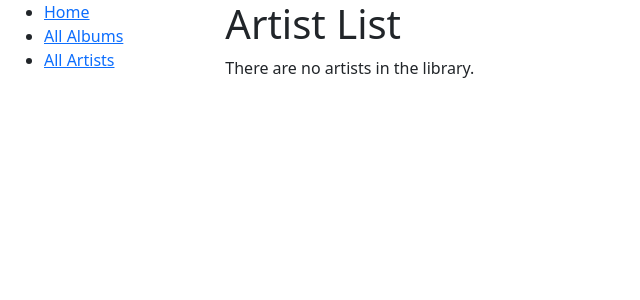
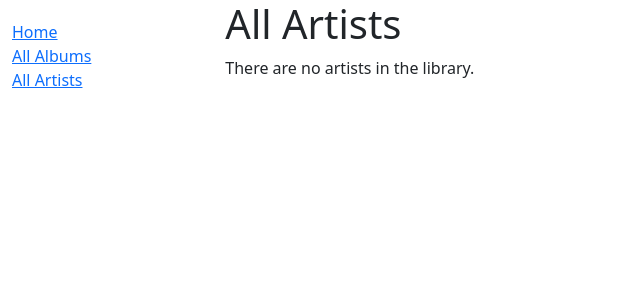
Before and after one commit to Momentum-Team-14/django-music-collection-Tomtuhtomtom, a Django app: page /albums/artists/ in a window 1280 px wide. Shown: the top 300 px of the page, without its empty margins (0-640 px from the left). Run offline with Django 4.2, Linux system fonts and the light colour scheme; data that the repository does not hold is empty.

Commit message:
linked css and fixed artist detail link

```diff
--- a/albums/templates/albums/album_detail.html
+++ b/albums/templates/albums/album_detail.html
@@ -3,7 +3,7 @@
 {% block content %}
     <h1>Title: {{ album.title }}</h1>
 
-    <p><strong>Artist:</strong> <a href="{% url 'artists' %}">{{ album.artist }}</a></p>
+    <p><strong>Artist:</strong> <a href="{% url 'artist-detail' album.artist.pk %}">{{ album.artist }}</a></p>
     <p><strong>Created at:</strong> {{ album.created_at }}</a></p>
 
 {% endblock %}
--- a/albums/templates/albums/album_list.html
+++ b/albums/templates/albums/album_list.html
@@ -1,12 +1,12 @@
 {% extends "base_generic.html" %}
 
 {% block content %}
-    <h1>Album List</h1>
+    <h1>All Albums</h1>
     {% if album_list %}
     <ul>
         {% for album in album_list %}
             <li>
-                <a href="{{ album.get_absolute_url }}">{{ album.title }}</a> ({{album.artist}})
+                <a href="{{ album.get_absolute_url }}">{{ album.title }}</a> by {{album.artist}}
             </li>
         {% endfor %}
     </ul>
--- a/albums/templates/albums/artist_list.html
+++ b/albums/templates/albums/artist_list.html
@@ -1,12 +1,12 @@
 {% extends "base_generic.html" %}
 
 {% block content %}
-    <h1>Artist List</h1>
+    <h1>All Artists</h1>
     {% if artist_list %}
     <ul>
         {% for artist in artist_list %}
             <li>
-                <a href="{{ artist.get_absolute_url }}">{{ artist.name }}</a> ({{album.title}})  <!--not sure about this line-->
+                <a href="{{ artist.get_absolute_url }}">{{ artist.name }}</a>
             </li>
         {% endfor %}
     </ul>
--- a/albums/templates/base_generic.html
+++ b/albums/templates/base_generic.html
@@ -1,3 +1,4 @@
+{% load static %}
 <!DOCTYPE html>
 <html lang="en">
 <head>
@@ -6,7 +7,6 @@
     <meta name="viewport" content="width=device-width, initial-scale=1">
     <link href="https://cdn.jsdelivr.net/npm/bootstrap@5.1.3/dist/css/bootstrap.min.css" rel="stylesheet" integrity="sha384-1BmE4kWBq78iYhFldvKuhfTAU6auU8tT94WrHftjDbrCEXSU1oBoqyl2QvZ6jIW3" crossorigin="anonymous">
     <!-- Add additional CSS in static file -->
-    {% load static %}
     <link rel="stylesheet" href="{% static 'css/styles.css' %}">
     </head>
     <body>
--- a/django_music/settings.py
+++ b/django_music/settings.py
@@ -122,6 +122,9 @@ USE_TZ = True
 # https://docs.djangoproject.com/en/4.1/howto/static-files/
 
 STATIC_URL = 'static/'
+STATICFILES_DIRS = [
+    BASE_DIR / 'static'
+]
 
 # Default primary key field type
 # https://docs.djangoproject.com/en/4.1/ref/settings/#default-auto-field
```
Also changed, not shown: albums/templates/albums/artist_detail.html (+11 -1 lines), albums/models.py (line endings or trailing spaces), static/css/styles.css (renamed from static/styles.css).
